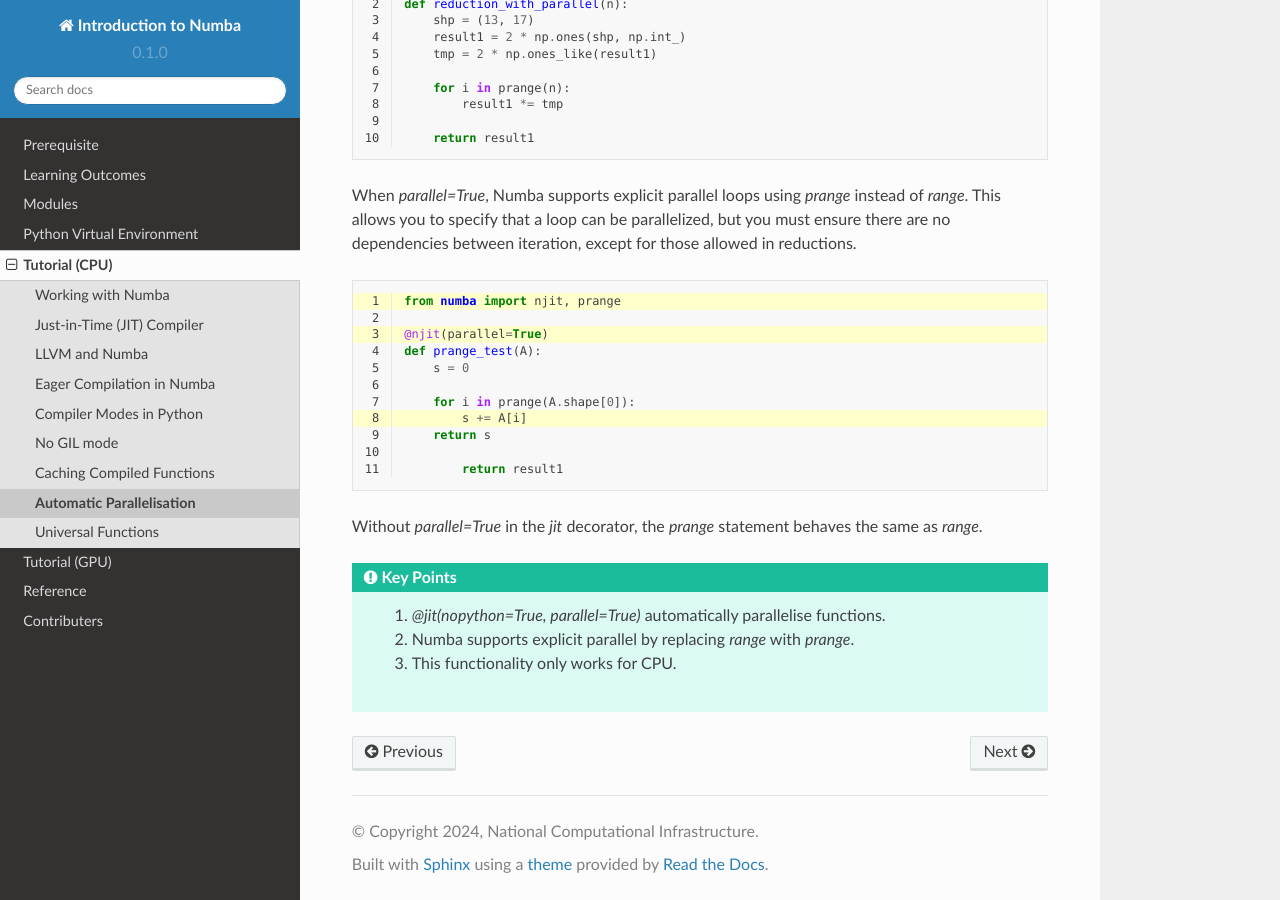
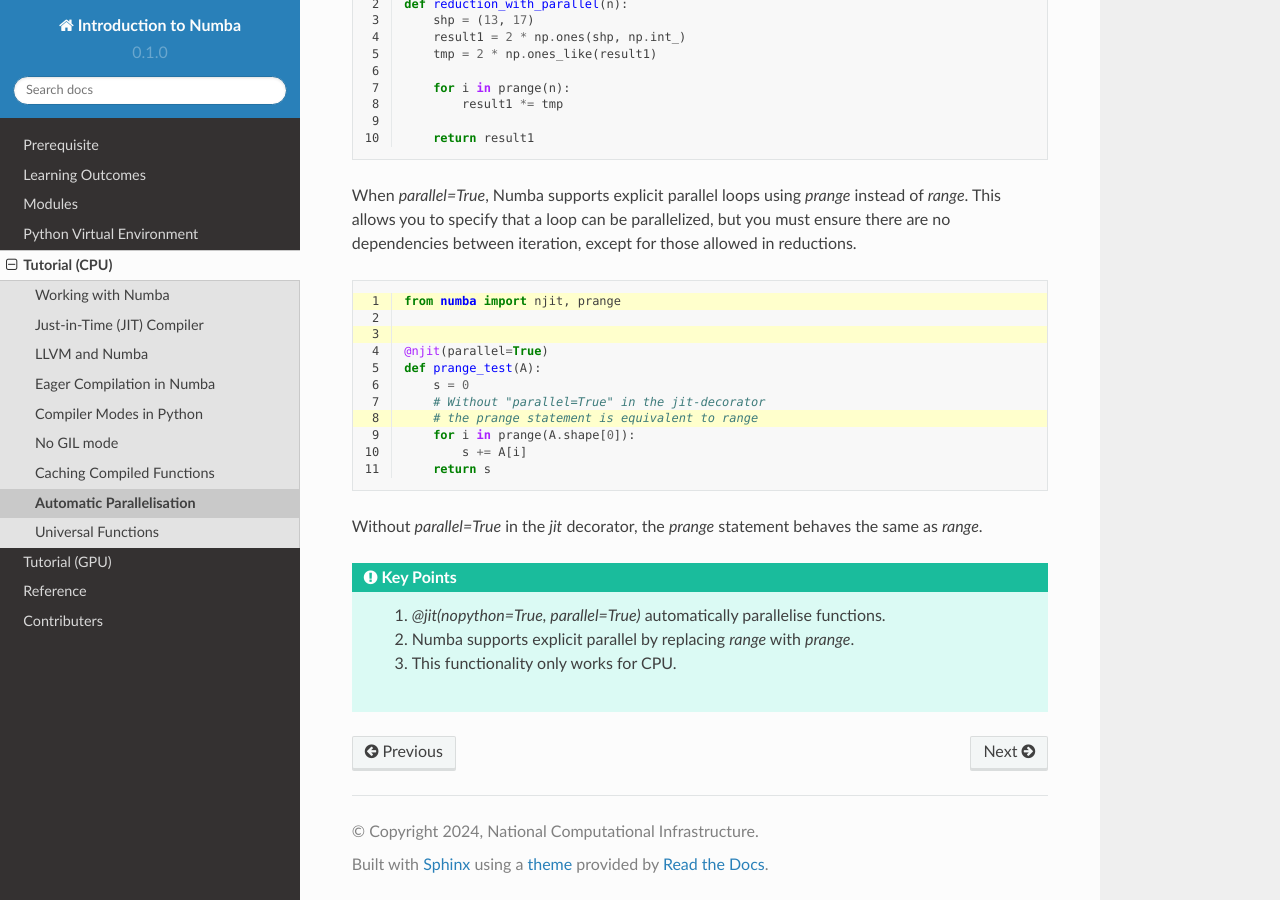
Before and after one commit to josephjohnjj/intro-to-numba, a Sphinx documentation site: the page built from docs/source/tutorial/parallel.rst, in a window 1280 px wide and 900 px high, scrolled down 535 px. Built offline with Sphinx 7.4.7 and the Read the Docs theme 2.0.0, drawn with Linux system fonts in a browser that asks for light colours.

```diff
--- a/docs/source/tutorial/parallel.rst
+++ b/docs/source/tutorial/parallel.rst
@@ -39,17 +39,18 @@ dependencies between iteration, except for those allowed in reductions.
     :emphasize-lines: 1, 3, 8
     :linenos:
 
+
     from numba import njit, prange
+
 
     @njit(parallel=True)
     def prange_test(A):
         s = 0
-
+        # Without "parallel=True" in the jit-decorator
+        # the prange statement is equivalent to range
         for i in prange(A.shape[0]):
             s += A[i]
         return s
-
-            return result1
 
 Without `parallel=True` in the `jit` decorator, the `prange` statement behaves the same as `range`.
 
```
Also changed, not shown: docs/source/tutorial/vectorize.rst (added, +31 -0 lines).
